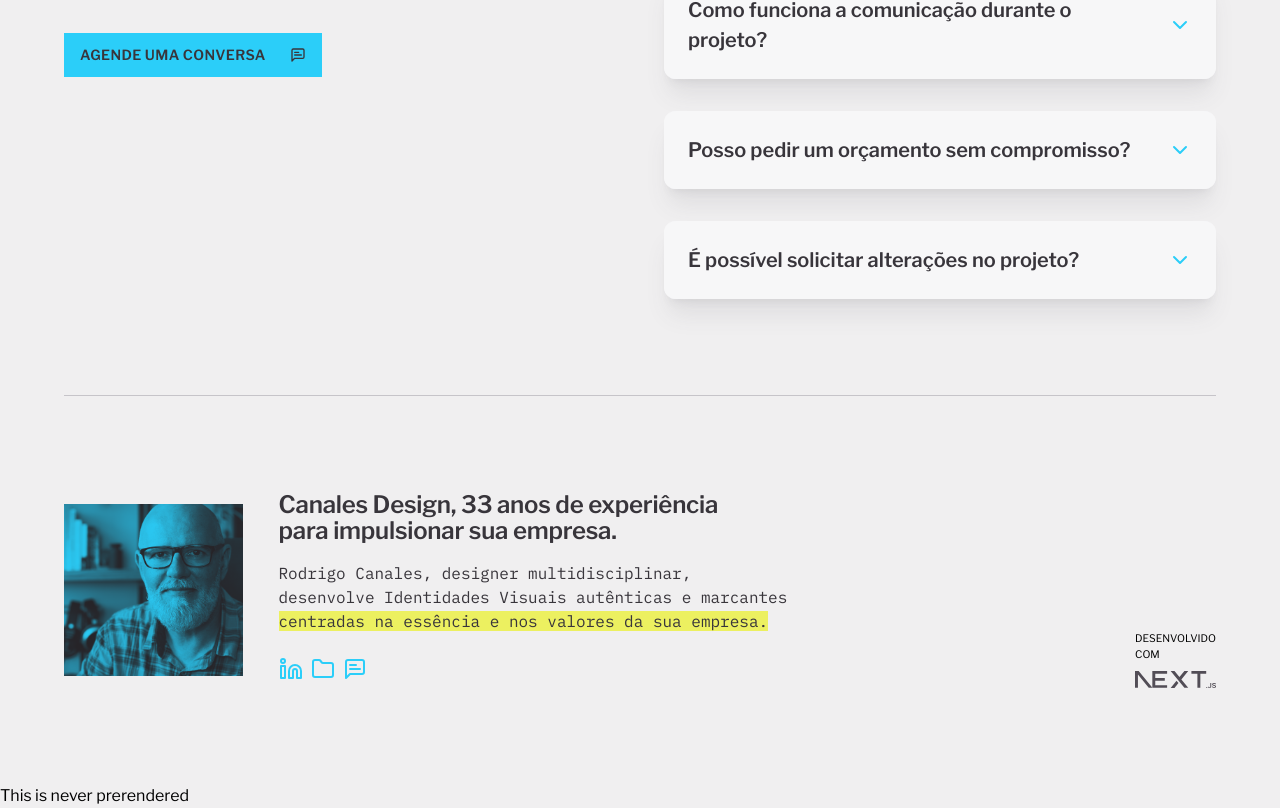
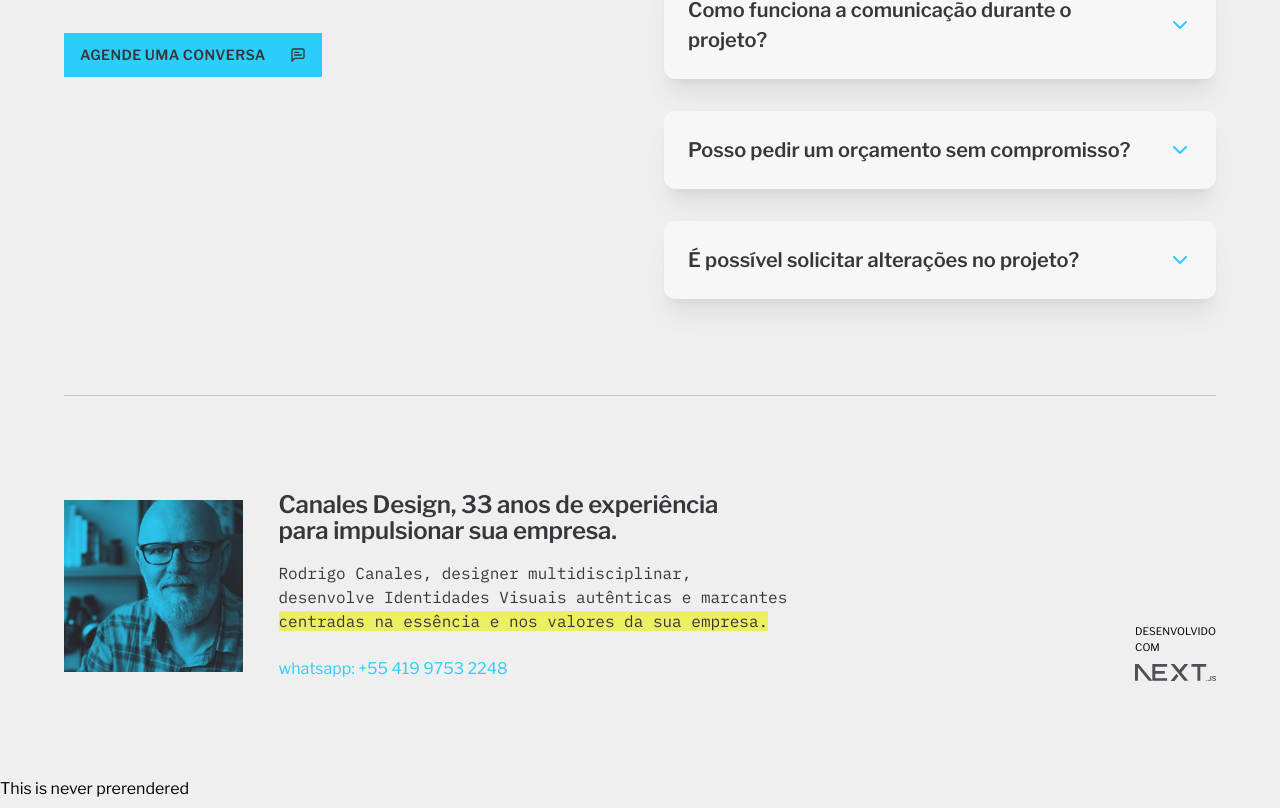
Before and after one commit to CanalesDesign/canales-design-lp-build, a Next.js app: page / in a window 1280 px wide. Shown: the part 6898-7706 px from the top of the page. Built offline with nearby package versions, Linux system fonts and the light colour scheme.

Commit message:
Add whatsapp number at Footer

```diff
--- a/components/organisms/footer.tsx
+++ b/components/organisms/footer.tsx
@@ -33,7 +33,7 @@ export default function Footer() {
                       </span>
                     </Paragraphs>
                     <div className="icon-wrapper mt-6 flex items-center gap-2">
-                      <a
+                      {/* <a
                         className="block"
                         href={item.linkedinpath}
                         target="_blank"
@@ -52,7 +52,7 @@ export default function Footer() {
                           className="text-accent hover:text-accent-hove"
                           icon={item.portfolio}
                         />
-                      </a>
+                      </a> */}
                       <a
                         className="block"
                         href={item.whatsapppath}
--- a/data/footer-data.js
+++ b/data/footer-data.js
@@ -18,7 +18,8 @@ const FooterContent = [
     portfoliopath: "https://canalesid.com.br/",
     email: <Send size={24} />,
     emailpath: "mailto:rodrigo@canalesdesign.com.br",
-    whatsapp:<MessageSquareText size={24} />,
+    // whatsapp:<MessageSquareText size={24} />,
+    whatsapp: "whatsapp: +55 419 9753 2248",
     whatsapppath: "https://api.whatsapp.com/send?phone=5541997532248",
     target: "_blank"
   },
```
